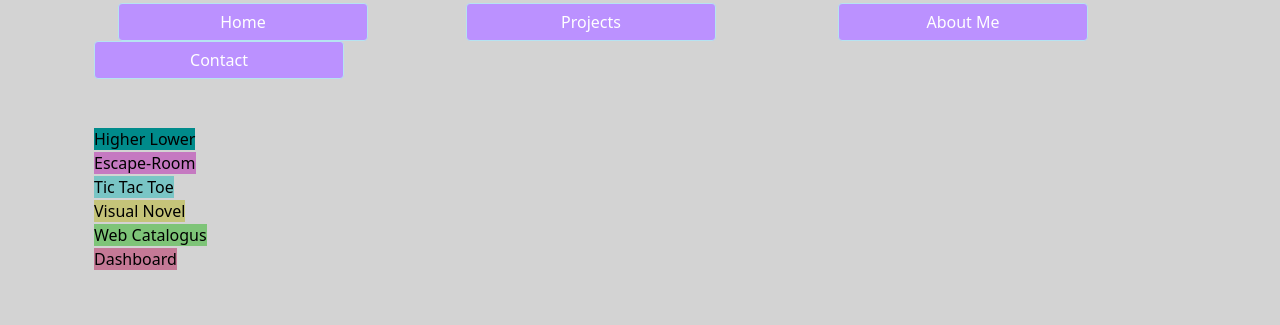
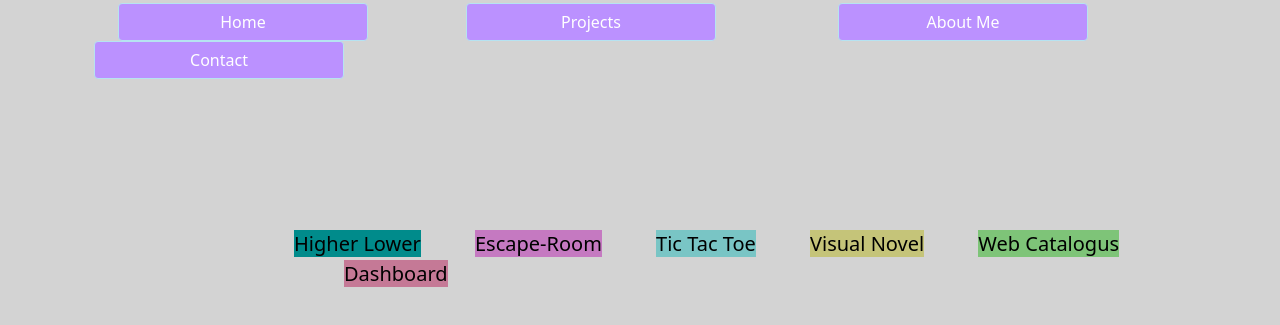
Before and after one commit to PhoebeMeow/PhoebeMeow.github.io, a plain HTML site: page projects.html in a window 1280 px wide. Shown: the part 69-394 px from the top of the page. Drawn offline with nearby package versions, Linux system fonts and the light colour scheme.

Commit message:
projects look nicer
I made the projects page look nicer.

```diff
--- a/css/projects.css
+++ b/css/projects.css
@@ -8,10 +8,16 @@ body {
     width: 250px;
 }
 
+.projects {
+    margin-top: 150px;
+    margin-left: 200px;
+}
+
 .project-1 {
     background-color: darkcyan;
     text-decoration: none;
     color: black;
+    font-size: 20px;
 }
 
 .project-1:hover {
@@ -22,6 +28,8 @@ body {
     background-color: rgb(197, 121, 193);
     text-decoration: none;
     color: black;
+    margin-left: 50px;
+    font-size: 20px
 }
 
 .project-2:hover {
@@ -32,6 +40,8 @@ body {
     background-color: rgb(121, 197, 197);
     text-decoration: none;
     color: black;
+    margin-left: 50px;
+    font-size: 20px
 }
 
 .project-3:hover {
@@ -42,6 +52,8 @@ body {
     background-color: rgb(197, 196, 121);
     text-decoration: none;
     color: black;
+    margin-left: 50px;
+    font-size: 20px
 }
 
 .project-4:hover {
@@ -52,6 +64,8 @@ body {
     background-color: rgb(126, 196, 120);
     text-decoration: none;
     color: black;
+    margin-left: 50px;
+    font-size: 20px
 }
 
 project-5:hover {
@@ -62,6 +76,8 @@ project-5:hover {
     background-color: rgb(197, 121, 150);
     text-decoration: none;
     color: black;
+    margin-left: 50px;
+    font-size: 20px
 }
 
 project-6:hover {
--- a/projects.html
+++ b/projects.html
@@ -42,26 +42,14 @@
             </div>
         </div>
         <div class="container">
-            <div class="row mt-5">
-                <div class="col">
-                    <div>
+            <div class="row">
+                <div class="col projects">
                         <a href="https://github.com/PhoebeMeow/HogerLager" class="project-1">Higher Lower</a>
-                    </div>
-                    <div>
                         <a href="https://github.com/arjunsantokhi/Escape-Room" class="project-2">Escape-Room</a>
-                    </div>
-                    <div>
                         <a href="https://github.com/ROCMondriaanTIN/sd22-project-p02-boter-kaas-en-eieren-PhoebeMeow" class="project-3">Tic Tac Toe</a>
-                    </div>
-                    <div>
                         <a href="https://github.com/ROCMondriaanTIN/sd22-p03-kdl-gp-prototype-PhoebeMeow" class="project-4">Visual Novel</a>
-                    </div>
-                    <div>
                         <a href="https://github.com/ROCMondriaanTIN/sd22-p03-project-webcatalogus-t1h-fancymeow-3" class="project-5">Web Catalogus</a>
-                    </div>
-                    <div>
                         <a href="https://github.com/ROCMondriaanTIN/sd22-p04-project-dashboard-team-faulty-hardware" class="project-6">Dashboard</a>
-                    </div>
                 </div>
             </div>
         </div>
```
